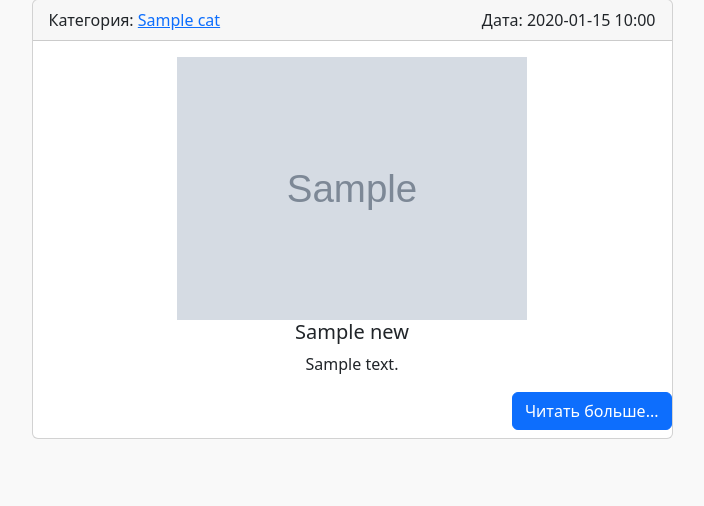
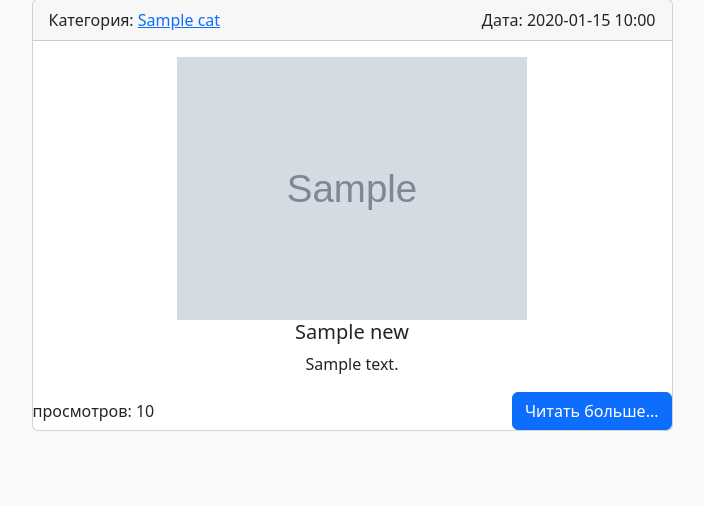
Before and after one commit to F-redy/django_projects, a Django app: template test_site/news/templates/news/news_list.html in a window 1280 px wide. Shown: the part 61-567 px from the top of the page, without its empty margins (288-992 px from the left). Run offline with Django 4.2, Linux system fonts and the light colour scheme; the template is opened without the code that fills it: most values are stand-ins (such as "Sample title", 1, 10 or a date in 2020); grey boxes marked "Sample" are stand-in pictures.

Commit message:
add news_list.html

```diff
--- a/test_site/news/templates/news/news_list.html
+++ b/test_site/news/templates/news/news_list.html
@@ -18,8 +18,9 @@
                     <p class="card-text ">{{ news.content|truncatewords:100 }}</p>
 
                 </div>
-            <div class="d-flex justify-content-end mb-2 mr-2">
-                <a href="{{ news.get_absolute_url }}" class="btn btn-primary">Читать больше...</a>
+                <div class="list-group-item d-flex justify-content-between align-items-center">
+                    <span class="alert-light"> просмотров: {{ news.views }} </span>
+                    <a href="{{ news.get_absolute_url }}" class="btn btn-primary ">Читать больше...</a>
                 </div>
             </div>
         {% endfor %}
```
Lines whose indentation alone changed are shown as unchanged.
